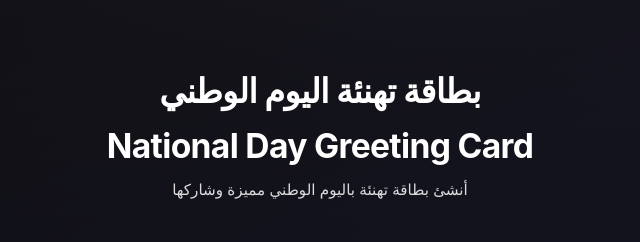
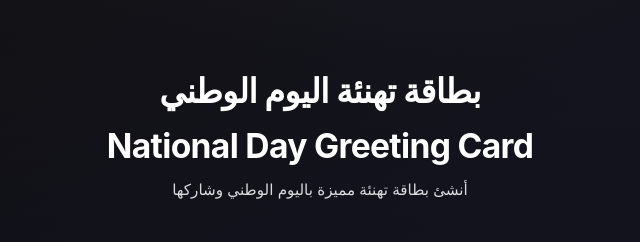
Before and after one commit to mo3aydah/SATORP-National-Day, a plain HTML site: page index.html in a window 1280 px wide. Shown: the top 242 px of the page, 320-960 px from the left. Drawn offline with nearby package versions, Linux system fonts and the light colour scheme.

Commit message:
Fix Arabic subtitle adjective placement
"مميزة" described "بطاقة" but sat after "اليوم الوطني", leaving the
adjective stranded. Moved it next to the noun it modifies.

Applied to the visible subtitle on the language page and to ar.html's
description and og:description, so link previews match the page.

Co-Authored-By: Claude Opus 5 <noreply@anthropic.com>

```diff
--- a/index.html
+++ b/index.html
@@ -27,7 +27,7 @@
                 <span class="lang-select-title-ar lang-ar" dir="rtl">بطاقة تهنئة اليوم الوطني</span>
                 <span class="lang-select-title-en lang-en">National Day Greeting Card</span>
             </h1>
-            <p class="lang-select-desc lang-select-desc-ar lang-ar" dir="rtl">أنشئ بطاقة تهنئة باليوم الوطني مميزة وشاركها</p>
+            <p class="lang-select-desc lang-select-desc-ar lang-ar" dir="rtl">أنشئ بطاقة تهنئة مميزة باليوم الوطني وشاركها</p>
             <p class="lang-select-desc lang-en">Create a special National Day greeting card and share it</p>
             <div class="card-deck" id="cardDeck" role="listbox" aria-label="Choose card design">
                 <div class="card-deck-item selected" data-card="1" role="option" aria-selected="true" tabindex="0">
```
Also changed, not shown: ar.html (+2 -2 lines).
